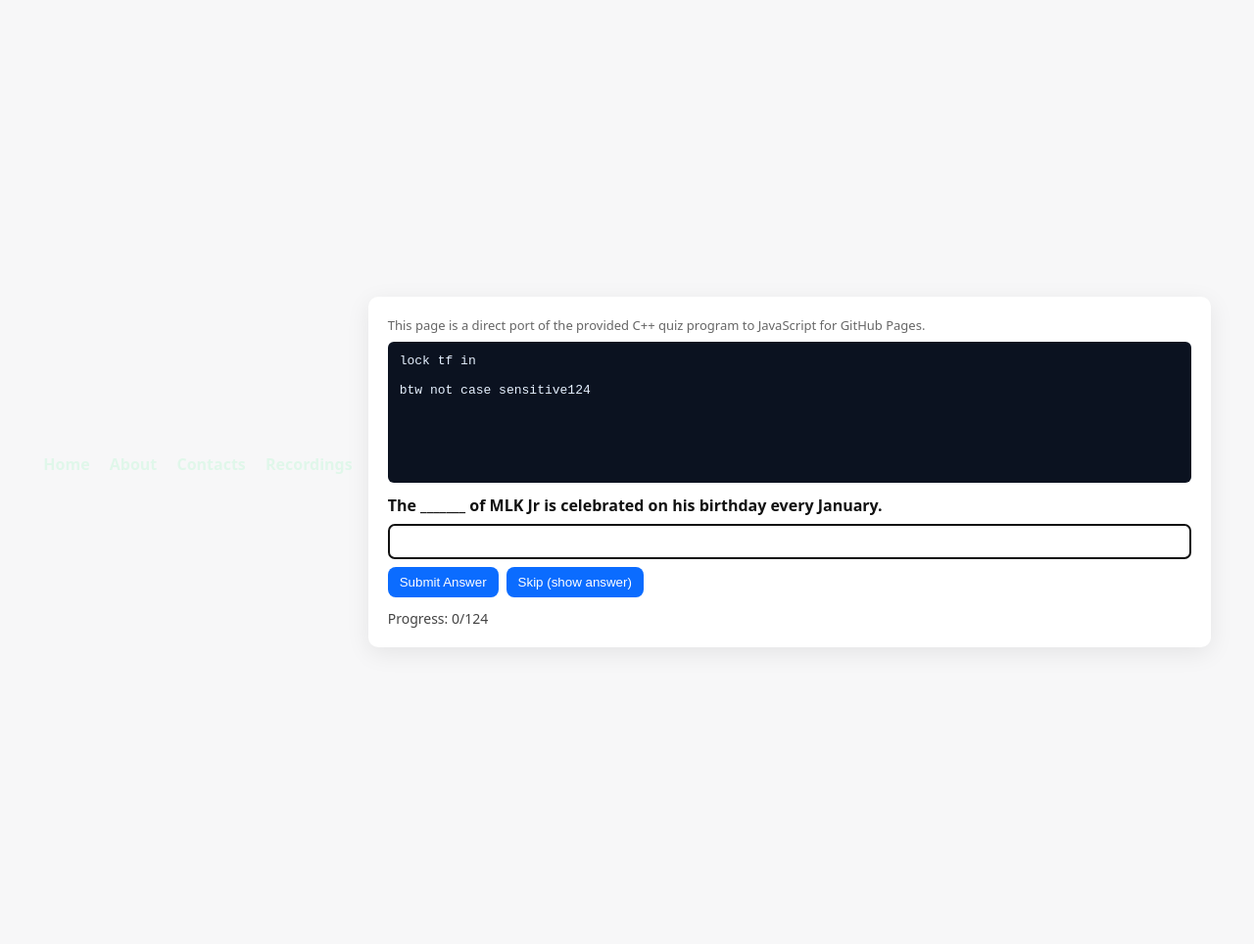
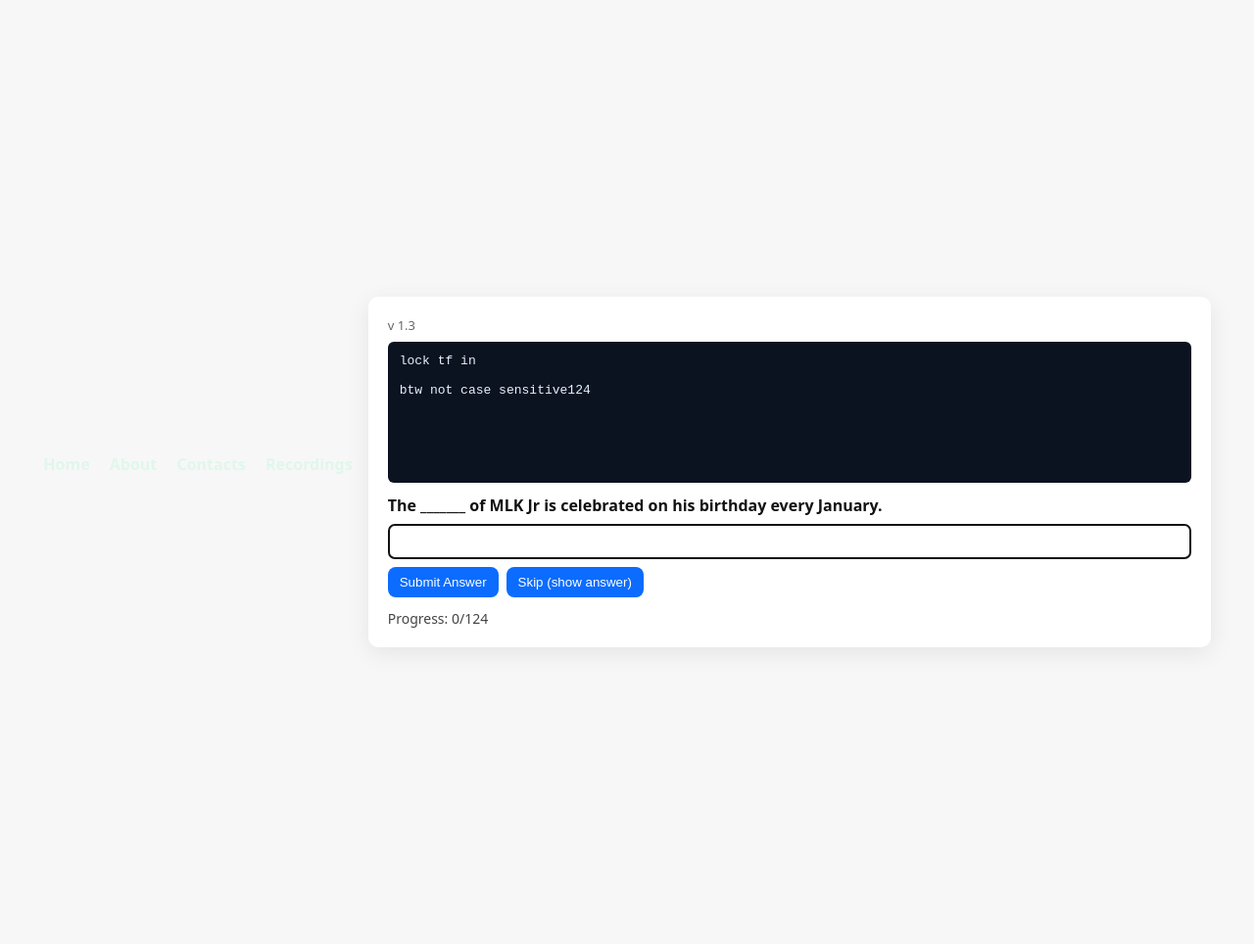
Before and after one commit to alezha128/alezha128.github.io, a Jekyll site: the page built from recordings.md, in a window 1280 px wide. Shown: the whole page at 98% size. Built offline with Jekyll 4.4.1, drawn with Linux system fonts in a browser that asks for light colours; our own code applies the rules of GitHub Pages for plain Markdown files.

Commit message:
Update recordings.md

```diff
--- a/recordings.md
+++ b/recordings.md
@@ -15,7 +15,7 @@
 </head>
 <body>
   <div class="card">
-    <div class="meta">This page is a direct port of the provided C++ quiz program to JavaScript for GitHub Pages.</div>
+    <div class="meta">v 1.3 </div>
     <pre class="console" id="console"></pre>
 
     <div class="prompt" id="question"></div>
```
